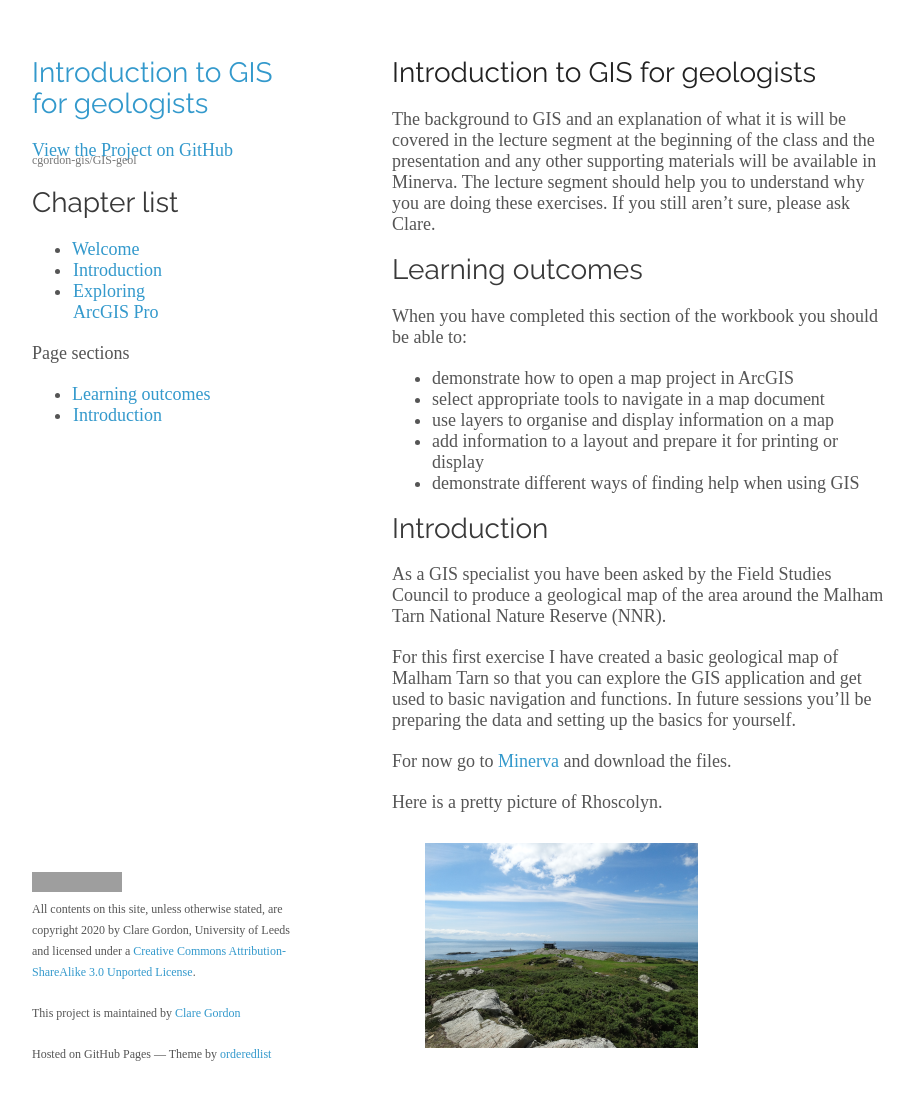
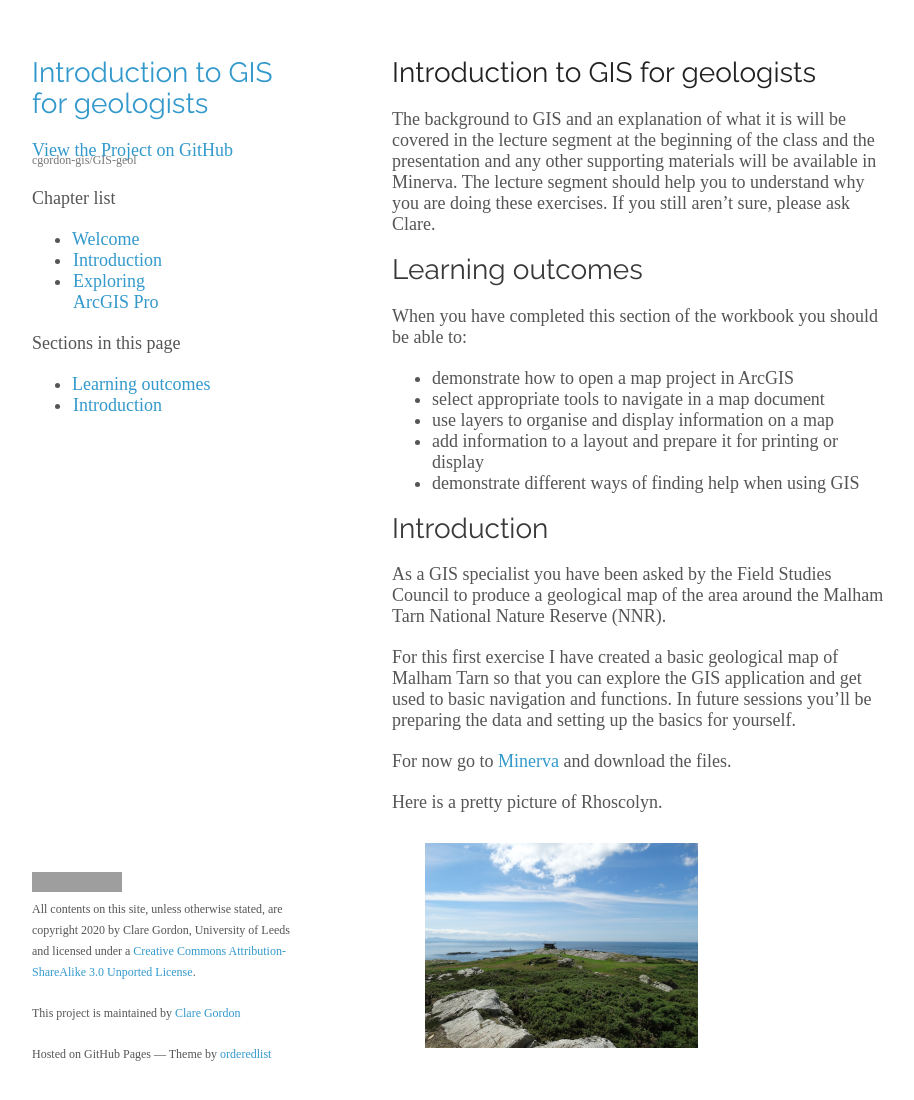
Before and after one commit to cgordon-gis/GIS-geol, a Jekyll site: the page built from index.md, in a window 1280 px wide and 1133 px high. Shown: the top 1100 px of the window, without its empty margins (178-1092 px from the left). Built offline with Jekyll 4.4.1, drawn with Linux system fonts in a browser that asks for light colours; grey boxes are pictures that could not be loaded.

Commit message:
More style changes

```diff
--- a/_layouts/default.html
+++ b/_layouts/default.html
@@ -22,7 +22,7 @@
 	    <p class="view"><a href="https://github.com/cgordon-gis/GIS-geol">View the Project on GitHub <small>cgordon-gis/GIS-geol</small></a></p>
 
 	    <!-- Include automatic list of pages in site -->
-	    <h2>{{ site.data.toclist.docs_list_title }}</h2>
+	    <p>{{ site.data.toclist.docs_list_title }}</p>
 	    <ul>
 	       {% for item in site.data.toclist.docs %}
 	       <li class="{% if item.url == page.url %}active{% endif %}">
@@ -33,7 +33,7 @@
 
 	    <!-- Include automatic table of contents -->
 	    <!-- Code from https://github.com/allejo/jekyll-toc -->
-	    <p>Page sections</p>
+	    <p>Sections in this page</p>
 	    {% include toc.html html=content h_min=2 %}
 
 	 </header>
--- a/css/styles.css
+++ b/css/styles.css
@@ -105,12 +105,6 @@ header {
    width:270px;
    float:left;
    position:fixed;
-}
-
-/* To show current page in sidebar page menu */
-.result li.active a {
-    color: lightgray;
-    cursor: default;
 }
 
 /* header ul { */
@@ -265,3 +259,9 @@ footer {
       color:#444;
    }
 }
+
+/* To show current page in sidebar page menu */
+.result li.active a {
+    color: lightgray;
+    cursor: default;
+}
```
Also changed, not shown: 2 other files.
